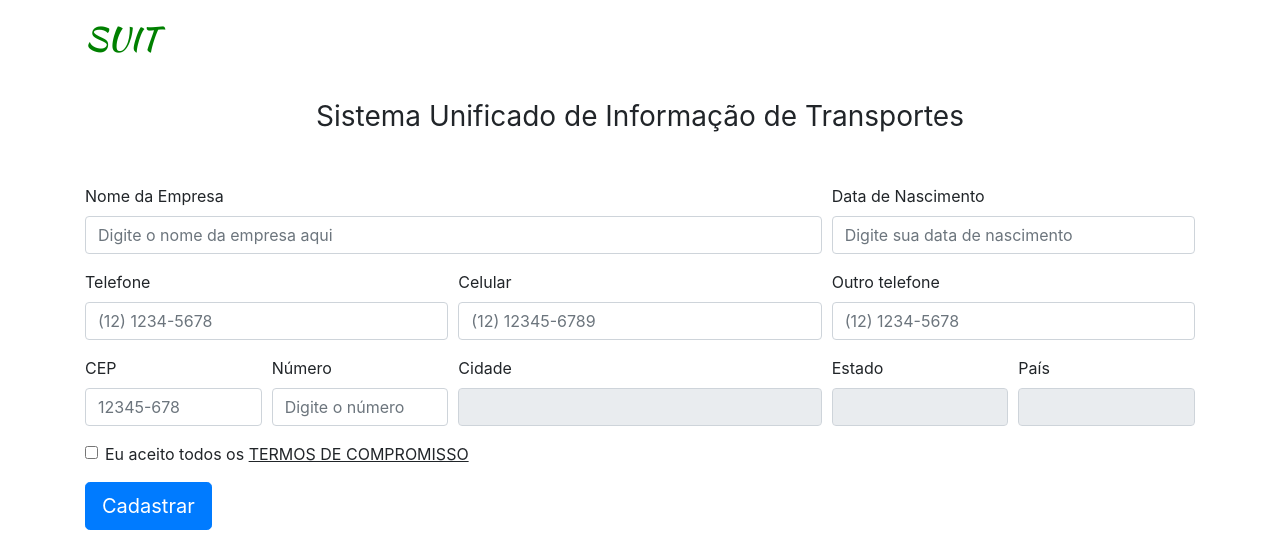
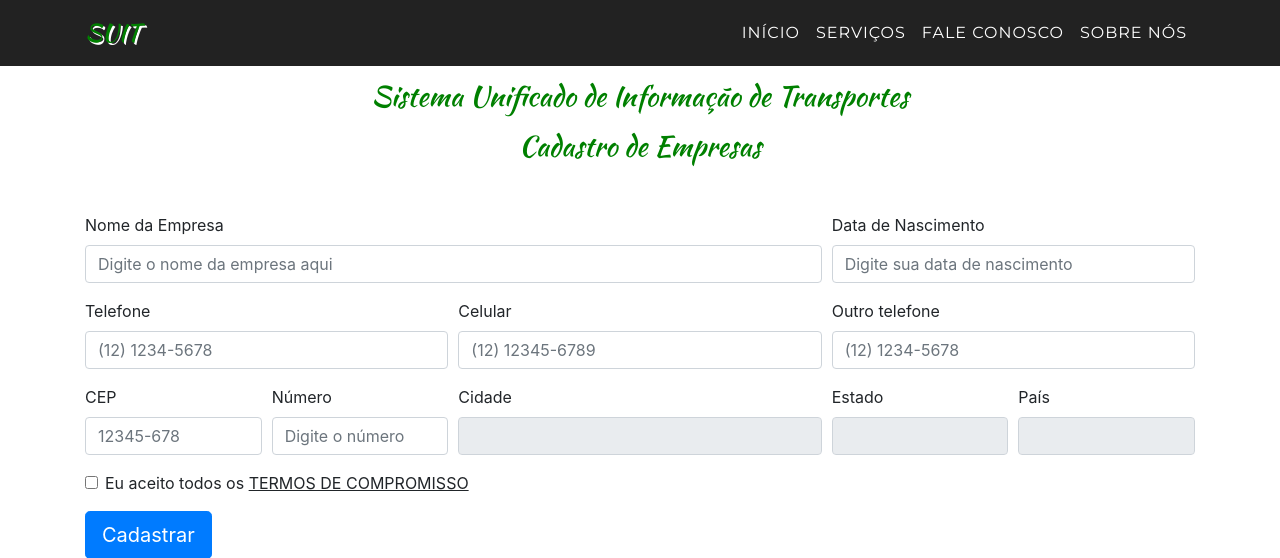
Before and after one commit to wylguiner/teste, a PHP site: page /cadastroVan.html in a window 1280 px wide. Shown: the top 558 px of the page. Run offline with PHP 8.4, Linux system fonts and the light colour scheme; some libraries are stand-ins or nearby versions; some web fonts are replaced.

Commit message:
mudancas

```diff
--- a/CSS/carousel.css
+++ b/CSS/carousel.css
@@ -410,7 +410,14 @@ a {
   }
 
 #titulo {
-  margin-top: 100px;
+  margin-top: 80px;
+  font-family: "Kaushan Script","Helvetica Neue",Helvetica,Arial,cursive;
+  color: green;
+}
+
+#subtitulo {
+  font-family: "Kaushan Script","Helvetica Neue",Helvetica,Arial,cursive;
+  color: green;
 }
 
 
@@ -419,7 +426,7 @@ a {
 .form-signin {
   width: 100%;
   max-width: 330px;
-  margin: auto;
+  margin: 80px auto;
 }
 .form-signin .checkbox {
   font-weight: 400;
--- a/cadastro.html
+++ b/cadastro.html
@@ -30,10 +30,10 @@
                         <a class="nav-link" href="index.html">Início <span class="sr-only">(current)</span></a>
                     </li>
                     <li class="nav-item">
-                        <a class="nav-link" href="#infos">Instituições</a>
+                        <a class="nav-link" href="#infos">Serviços</a>
                     </li>
                     <li class="nav-item">
-                        <a class="nav-link" href="#information">Empresas de Transportes</a>
+                        <a class="nav-link" href="#contato">Fale Conosco</a>
                     </li>
                     <li class="nav-item">
                         <a class="nav-link" href="#finalzin">Sobre Nós</a>
@@ -45,6 +45,7 @@
 
     <div class="container">
     <h1 class="h3 mb-3 font-weight-normal" align="center" id="titulo">Sistema Unificado de Informação de Transportes</h1>
+    <h1 class="h3 mb-3 font-weight-normal" align="center" id="subtitulo">Cadastro de Estudantes</h1>
         <form id="formularioCadastro">
             <div class="form-row">
                 <div class="form-group col-md-8">
--- a/cadastroVan.html
+++ b/cadastroVan.html
@@ -18,7 +18,7 @@
 <body>
 
     <!-- Navegação -->
-    <nav class="navbar fixed-top navbar-expand-lg navbar-light">
+    <nav class="navbar fixed-top navbar-expand-lg navbar-light navbar-shrink">
         <div class="container">
             <a class="navbar-brand" href="index.html">SUIT</a>
             <button class="navbar-toggler" type="button" data-toggle="collapse" data-target="#navbarSupportedContent" aria-controls="navbarSupportedContent" aria-expanded="false" aria-label="Toggle navigation">
@@ -30,10 +30,10 @@
                         <a class="nav-link" href="index.html">Início <span class="sr-only">(current)</span></a>
                     </li>
                     <li class="nav-item">
-                        <a class="nav-link" href="#infos">Instituições</a>
+                        <a class="nav-link" href="#infos">Serviços</a>
                     </li>
                     <li class="nav-item">
-                        <a class="nav-link" href="#information">Empresas de Transportes</a>
+                        <a class="nav-link" href="#contato">Fale Conosco</a>
                     </li>
                     <li class="nav-item">
                         <a class="nav-link" href="#finalzin">Sobre Nós</a>
@@ -45,6 +45,7 @@
 
     <div class="container">
     <h1 class="h3 mb-3 font-weight-normal" align="center" id="titulo">Sistema Unificado de Informação de Transportes</h1>
+    <h1 class="h3 mb-3 font-weight-normal" align="center" id="subtitulo">Cadastro de Empresas</h1>
         <form id="formularioCadastro">
             <div class="form-row">
                 <div class="form-group col-md-8">
@@ -115,7 +116,6 @@
     <script src="https://code.jquery.com/jquery-3.3.1.slim.min.js" integrity="sha384-q8i/X+965DzO0rT7abK41JStQIAqVgRVzpbzo5smXKp4YfRvH+8abtTE1Pi6jizo" crossorigin="anonymous"></script>
     <script src="https://cdnjs.cloudflare.com/ajax/libs/popper.js/1.14.3/umd/popper.min.js" integrity="sha384-ZMP7rVo3mIykV+2+9J3UJ46jBk0WLaUAdn689aCwoqbBJiSnjAK/l8WvCWPIPm49" crossorigin="anonymous"></script>
     <script src="https://stackpath.bootstrapcdn.com/bootstrap/4.1.3/js/bootstrap.min.js" integrity="sha384-ChfqqxuZUCnJSK3+MXmPNIyE6ZbWh2IMqE241rYiqJxyMiZ6OW/JmZQ5stwEULTy" crossorigin="anonymous"></script>
-    <script src="JS/suit.js"></script>
-    <script src="JS/classie.js"></script>
+
 </body>
 </html>
--- a/entrar.html
+++ b/entrar.html
@@ -18,7 +18,7 @@
 <body>
 
     <!-- Navegação -->
-    <nav class="navbar fixed-top navbar-expand-lg navbar-light">
+    <nav class="navbar fixed-top navbar-expand-lg navbar-light navbar-shrink">
         <div class="container">
             <a class="navbar-brand" href="index.html">SUIT</a>
             <button class="navbar-toggler" type="button" data-toggle="collapse" data-target="#navbarSupportedContent" aria-controls="navbarSupportedContent" aria-expanded="false" aria-label="Toggle navigation">
@@ -72,7 +72,6 @@
     <script src="https://code.jquery.com/jquery-3.3.1.slim.min.js" integrity="sha384-q8i/X+965DzO0rT7abK41JStQIAqVgRVzpbzo5smXKp4YfRvH+8abtTE1Pi6jizo" crossorigin="anonymous"></script>
     <script src="https://cdnjs.cloudflare.com/ajax/libs/popper.js/1.14.3/umd/popper.min.js" integrity="sha384-ZMP7rVo3mIykV+2+9J3UJ46jBk0WLaUAdn689aCwoqbBJiSnjAK/l8WvCWPIPm49" crossorigin="anonymous"></script>
     <script src="https://stackpath.bootstrapcdn.com/bootstrap/4.1.3/js/bootstrap.min.js" integrity="sha384-ChfqqxuZUCnJSK3+MXmPNIyE6ZbWh2IMqE241rYiqJxyMiZ6OW/JmZQ5stwEULTy" crossorigin="anonymous"></script>
-    <script src="JS/suit.js"></script>
-    <script src="JS/classie.js"></script>
+
 </body>
 </html>
```
Lines whose indentation alone changed are shown as unchanged.
